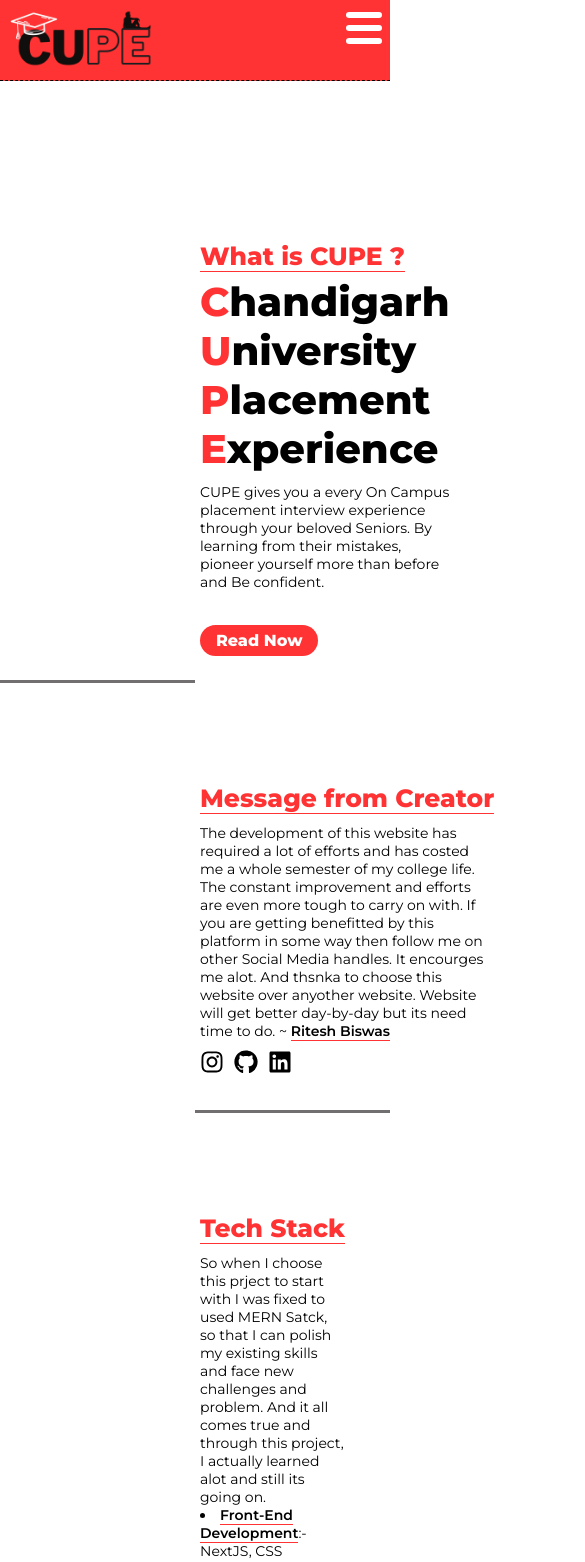
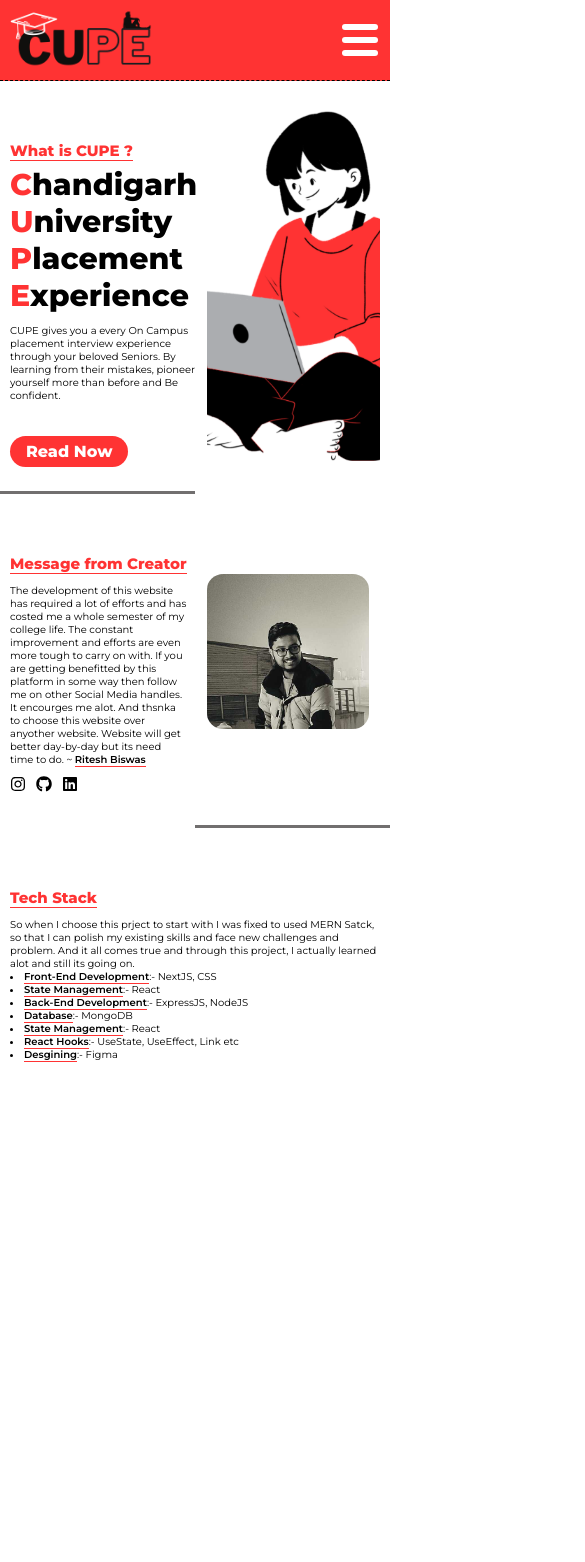
Before and after one commit to LuseBiswas/CUPE, a React (Vite) app in the folder frontend/frontend/: page /About in a window 390 px wide. Shown: the top 1562 px of the page, 585 px wide, since content can reach past the window. After the commit the page ends 1125 px from the top, so only its background shows below. Built offline with nearby package versions, Linux system fonts and the light colour scheme.

Commit message:
About Section is Fully Responsive

```diff
--- a/frontend/frontend/src/Layouts/NavBar/NavBar.module.css
+++ b/frontend/frontend/src/Layouts/NavBar/NavBar.module.css
@@ -1,4 +1,7 @@
-.NavbarMain{
+.active{
+    background-color: black;
+}
+.NavbarMain {
     display: flex;
     justify-content: space-between;
     border-bottom: 0.5px dashed black;
@@ -6,21 +9,22 @@
     padding-inline: 200px;
     padding-block: 8px;
 }
-.NavbarMain a img{
+
+.NavbarMain a img {
     height: 60px;
     width: auto;
     object-fit: contain;
     box-shadow: var(--box-shadow);
 }
 
-.NavbarMain ul{
+.NavbarMain ul {
     list-style: none;
     margin-top: 20px;
     display: flex;
-  justify-content: center;
+    justify-content: center;
 }
 
-.NavbarMain ul li a{
+.NavbarMain ul li a {
     color: #fff;
     font-weight: 80px;
     margin-inline: 20px;
@@ -29,53 +33,62 @@
 
 }
 
-.NavbarMain ul li a:hover{
+.NavbarMain ul li a:hover {
     background: #fff;
     color: #EF0000;
 
 }
 
-.NavbarMain .menue{
+.NavbarMain .menue {
     position: absolute;
-    top: 0.75rem;
-    right: 0.5rem;
+    top: 1.5rem;
+    right: 0.75rem;
     flex-direction: column;
     justify-content: space-between;
     width: 2.25rem;
     height: 2rem;
+
+
 }
 
-.NavbarMain .menue span{
+.NavbarMain .menue span {
     height: 0.4rem;
     width: 100%;
     background-color: white;
     border-radius: 0.2rem;
 }
-@media (max-width:768px){
 
-    .NavbarMain{
+@media (max-width:768px) {
+
+    .NavbarMain {
         padding-inline: 10px;
         flex-direction: column;
         align-items: start;
 
     }
-    .NavbarMain .menue{
+
+    .NavbarMain .menue {
         display: flex;
+
     }
 
-    .NavbarMain ul{
+    .NavbarMain ul {
         display: none;
         flex-direction: column;
         width: 100%;
         margin-bottom: .25rem;
+
     }
+
     .NavbarMain ul li {
         width: 100%;
         text-align: center;
     }
 
-    .NavbarMain ul.open{
+
+    .NavbarMain ul.open {
         display: flex;
+
     }
 
 
--- a/frontend/frontend/src/Pages/About/About.module.css
+++ b/frontend/frontend/src/Pages/About/About.module.css
@@ -1,14 +1,15 @@
-.About{
+.About {
     display: flex;
     gap: 20px;
     padding-inline: 200px;
 }
 
-.About div{
+.About div {
     flex: 1;
     margin-top: 30px;
 }
-.About div h6{
+
+.About div h6 {
     margin-top: 130px;
     font-weight: 800;
     font-size: 25px;
@@ -17,20 +18,23 @@
     width: max-content;
     margin-bottom: 5px;
 }
-.About div h5 span{
+
+.About div h5 span {
     color: #ff3333;
 }
-.About div h5{
+
+.About div h5 {
     font-weight: 800;
     font-size: 40px;
 }
 
-.About div p{
+.About div p {
     font-size: 14px;
     margin-block: 10px;
     margin-bottom: 40px;
 }
-.About div img{
+
+.About div img {
     height: 100%;
     width: 100%;
     object-fit: cover;
@@ -40,21 +44,21 @@ hr.solid {
     margin-top: 30px;
     border-top: 3px solid rgb(113, 111, 111);
     width: 50%;
-  }
+}
 
-.Founder{
+.Founder {
 
     display: flex;
     gap: 20px;
     padding-inline: 200px;
 }
 
-.Founder div{
+.Founder div {
     flex: 1;
     margin-top: 50px;
 }
 
-.Founder div h6{
+.Founder div h6 {
     font-weight: 800;
     font-size: 25px;
     color: #ff3333;
@@ -65,21 +69,23 @@ hr.solid {
 
 }
 
-.Founder div p{
+.Founder div p {
     font-size: 14px;
     margin-block: 10px;
     margin-bottom: 10px;
 
 }
 
-.Founder div p span{
+.Founder div p span {
     font-weight: 600;
     border-bottom: 1px solid #ff3333;
     width: max-content;
     margin-bottom: 5px;
 }
 
-.Founder div img{
+.Founder div img {
+
+
     height: 100%;
     width: 50%;
     border-radius: 100%;
@@ -88,14 +94,14 @@ hr.solid {
 
 }
 
-.Founder div .SocialMedia{
+.Founder div .SocialMedia {
 
     margin-top: 0px;
 
 
 }
 
-.Founder div a  {
+.Founder div a {
     font-size: 1.5rem;
     text-decoration: none;
     display: inline-block;
@@ -105,15 +111,15 @@ hr.solid {
 
 }
 
-.Founder div .SocialMedia .Insta{
+.Founder div .SocialMedia .Insta {
     color: black;
 }
 
-.Founder div .SocialMedia .Github{
+.Founder div .SocialMedia .Github {
     color: black;
 }
 
-.Founder div .SocialMedia .lninkdein{
+.Founder div .SocialMedia .lninkdein {
     color: black;
 }
 
@@ -122,21 +128,21 @@ hr.solid2 {
     border-top: 3px solid rgb(113, 111, 111);
     width: 50%;
     margin-left: 50%;
-  }
+}
 
-  .TechStack{
+.TechStack {
 
     display: flex;
     gap: 20px;
     padding-inline: 200px;
 }
 
-.TechStack div{
+.TechStack div {
     flex: 1;
     margin-top: 50px;
 }
 
-.TechStack div h6{
+.TechStack div h6 {
     font-weight: 800;
     font-size: 25px;
     color: #ff3333;
@@ -147,16 +153,172 @@ hr.solid2 {
 
 }
 
-.TechStack div p{
+.TechStack div p {
     font-size: 14px;
     margin-block: 10px;
     margin-bottom: 10px;
 
 }
 
-.TechStack div p span{
+.TechStack div p span {
     font-weight: 600;
     border-bottom: 1px solid #ff3333;
     width: max-content;
     margin-bottom: 5px;
 }
+
+@media (max-width:768px) {
+
+    .About {
+        display: flex;
+        gap: 10px;
+        padding-inline: 10px;
+
+    }
+
+
+    .About div {
+        display: inline;
+
+    }
+
+    .About div h6 {
+        margin-top: 30px;
+        font-weight: 800;
+        font-size: 15px;
+        margin-bottom: 5px;
+    }
+
+    .About div h5 span {
+        color: #ff3333;
+    }
+
+    .About div h5 {
+        font-weight: 800;
+        font-size: 30px;
+    }
+
+    .About div p {
+        font-size: 10px;
+        margin-block: 10px;
+        margin-bottom: 40px;
+    }
+
+    /*Founder Section*/
+
+    .Founder {
+
+        display: flex;
+        gap: 10px;
+        padding-inline: 10px;
+        overflow-y: hidden;
+    }
+
+    .Founder div {
+        flex: 0;
+        margin-top: 10px;
+    }
+
+    .Founder div h6 {
+        font-weight: 800;
+        font-size: 15px;
+        color: #ff3333;
+        border-bottom: 1px solid #ff3333;
+        width: max-content;
+        margin-bottom: 5px;
+        margin-top: 50px;
+
+    }
+
+    .Founder div p {
+        font-size: 10px;
+        margin-block: 10px;
+        margin-bottom: 10px;
+
+    }
+
+    .Founder div p span {
+        font-weight: 600;
+        border-bottom: 1px solid #ff3333;
+        width: max-content;
+        margin-bottom: 5px;
+    }
+
+    .Founder div img {
+        height: 25%;
+        width: auto;
+        border-radius: 10%;
+        object-fit: cover;
+        margin-left: 10px;
+        margin-right: 20px;
+        margin-top: 70px;
+
+    }
+
+    .Founder div .SocialMedia {
+
+        margin-top: 0px;
+
+
+    }
+
+    .Founder div a {
+        font-size: 1rem;
+        text-decoration: none;
+        display: inline-block;
+        padding-inline-end: 10px;
+        margin-top: 0px;
+    }
+
+    hr.solid2 {
+        margin-top: -300px;
+        border-top: 3px solid rgb(113, 111, 111);
+        width: 50%;
+        margin-left: 50%;
+    }
+
+    /* tech Stack*/
+
+    .TechStack {
+
+        display: flex;
+        gap: 20px;
+        padding-inline: 10px;
+    }
+
+    .TechStack div {
+        flex: 1;
+        margin-top: 10px;
+    }
+
+    .TechStack div h6 {
+        font-weight: 800;
+        font-size: 15px;
+        color: #ff3333;
+        border-bottom: 1px solid #ff3333;
+        width: max-content;
+        margin-bottom: 5px;
+        margin-top: 50px;
+
+    }
+
+    .TechStack div p {
+        font-size: 10px;
+        margin-block: 10px;
+        margin-bottom: 10px;
+
+    }
+
+    .TechStack div p span {
+        font-weight: 600;
+        border-bottom: 1px solid #ff3333;
+        width: max-content;
+        margin-bottom: 5px;
+    }
+
+
+
+
+
+
+}
```
